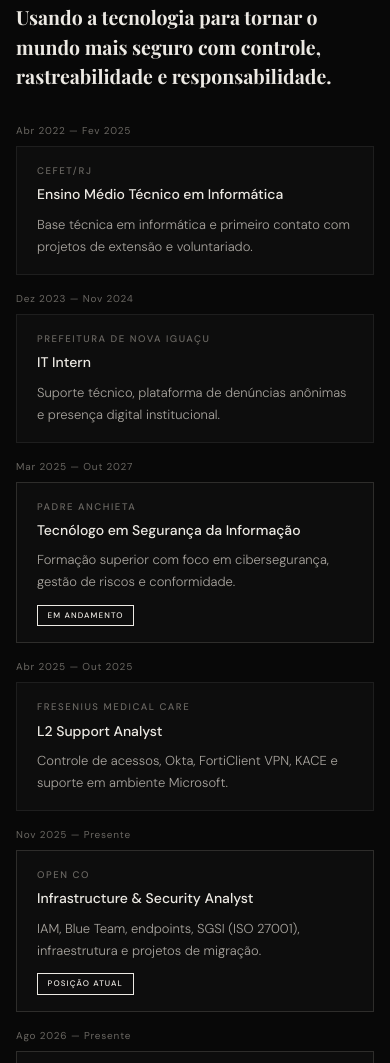
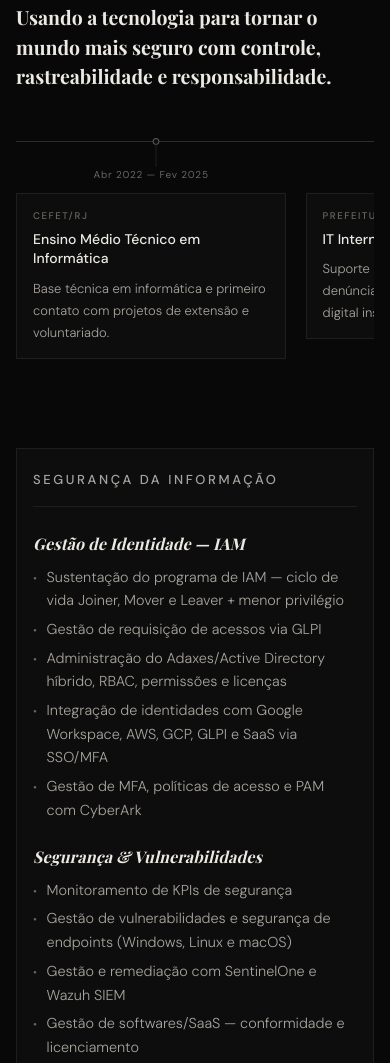
Before and after one commit to Abner-Arruda/abner-arruda.github.io, a plain HTML site: page index.html in a window 390 px wide. Shown: the part 859-1922 px from the top of the page. Drawn offline with nearby package versions, Linux system fonts and the light colour scheme; a web font is replaced by a local one.

Commit message:
Update index.html

```diff
--- a/index.html
+++ b/index.html
@@ -896,14 +896,14 @@
     .hero-links    { width: 100%; }
     .btn-solid, .btn-ghost { flex: 1; justify-content: center; }
 
-    /* timeline → empilhada verticalmente */
-    .timeline-track          { flex-direction: column; padding-top: 0; gap: 1rem; }
-    .timeline-track::before  { display: none; }
-    .tl-item                 { flex: none; width: 100%; padding: 0; }
-    .tl-item::before         { display: none; }
-    .tl-item::after          { display: none; }
-    .tl-date                 { text-align: left; margin-bottom: 0.5rem; }
-    .tl-body                 { padding: 1rem 1.25rem; }
+    /* timeline → scroll horizontal no mobile */
+    .timeline                { overflow-x: auto; overflow-y: visible; scrollbar-width: none; -webkit-overflow-scrolling: touch; }
+    .timeline::-webkit-scrollbar { display: none; }
+    .timeline-track          { padding-top: 2.75rem; width: max-content; min-width: 100%; scroll-snap-type: x mandatory; }
+    .tl-item                 { flex: none; width: 72vw; max-width: 280px; scroll-snap-align: start; padding: 0 0.6rem; }
+    .tl-item:first-child     { padding-left: 0; }
+    .tl-item:last-child      { padding-right: 1.25rem; }
+    .tl-body                 { padding: 0.875rem 1rem; }
 
     /* sobre */
     .about-lead  { font-size: clamp(1.3rem, 4.5vw, 1.75rem); }
@@ -911,9 +911,9 @@
     .about-card  { padding: 1.5rem 1.5rem; }
 
     /* experiência */
-    .exp-block              { grid-template-columns: 1fr; gap: 0.75rem; padding: 2rem 0; }
+    .exp-block              { grid-template-columns: 120px 1fr; gap: 1.25rem; padding: 2rem 0; }
     .exp-block:first-of-type { padding-top: 0; }
-    .exp-role-title         { font-size: 1.5rem; margin-bottom: 1.25rem; }
+    .exp-role-title         { font-size: 1.35rem; margin-bottom: 1rem; }
     .exp-location           { white-space: normal; }
 
     /* projetos */
```
